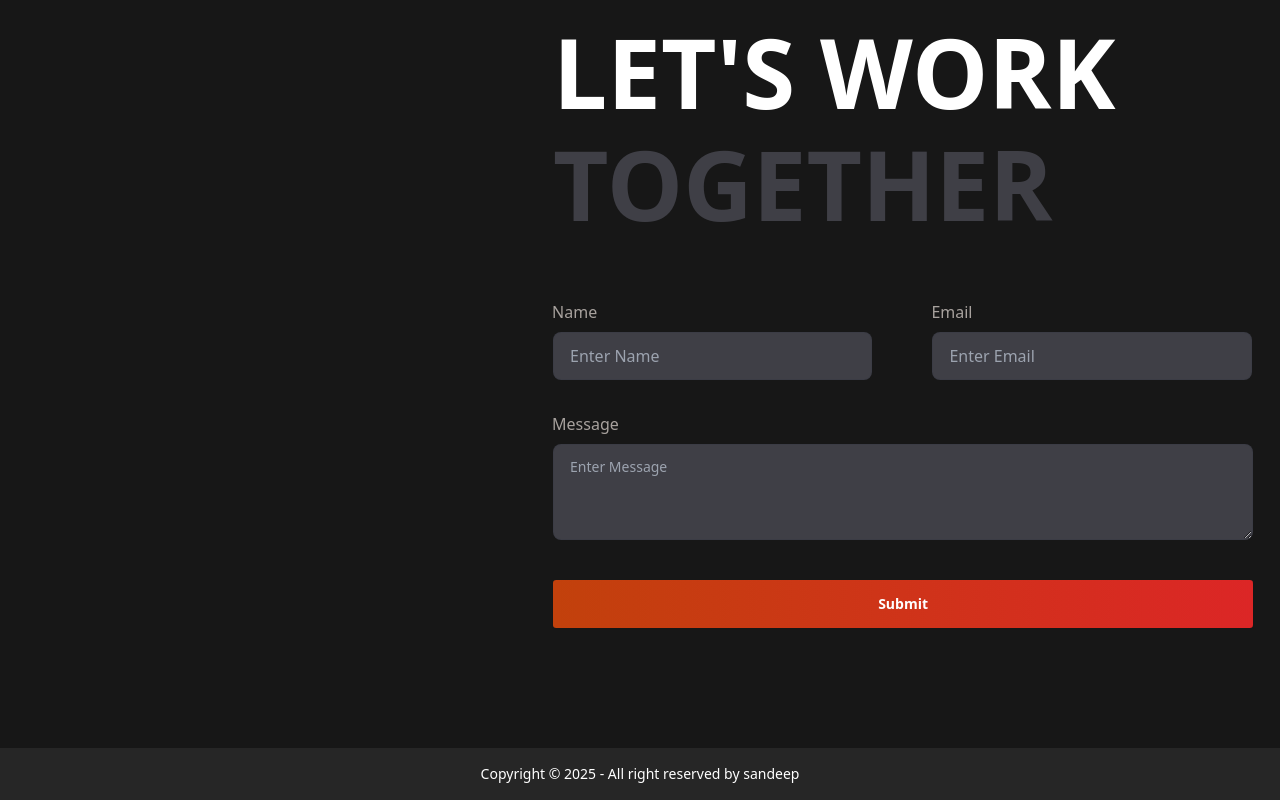
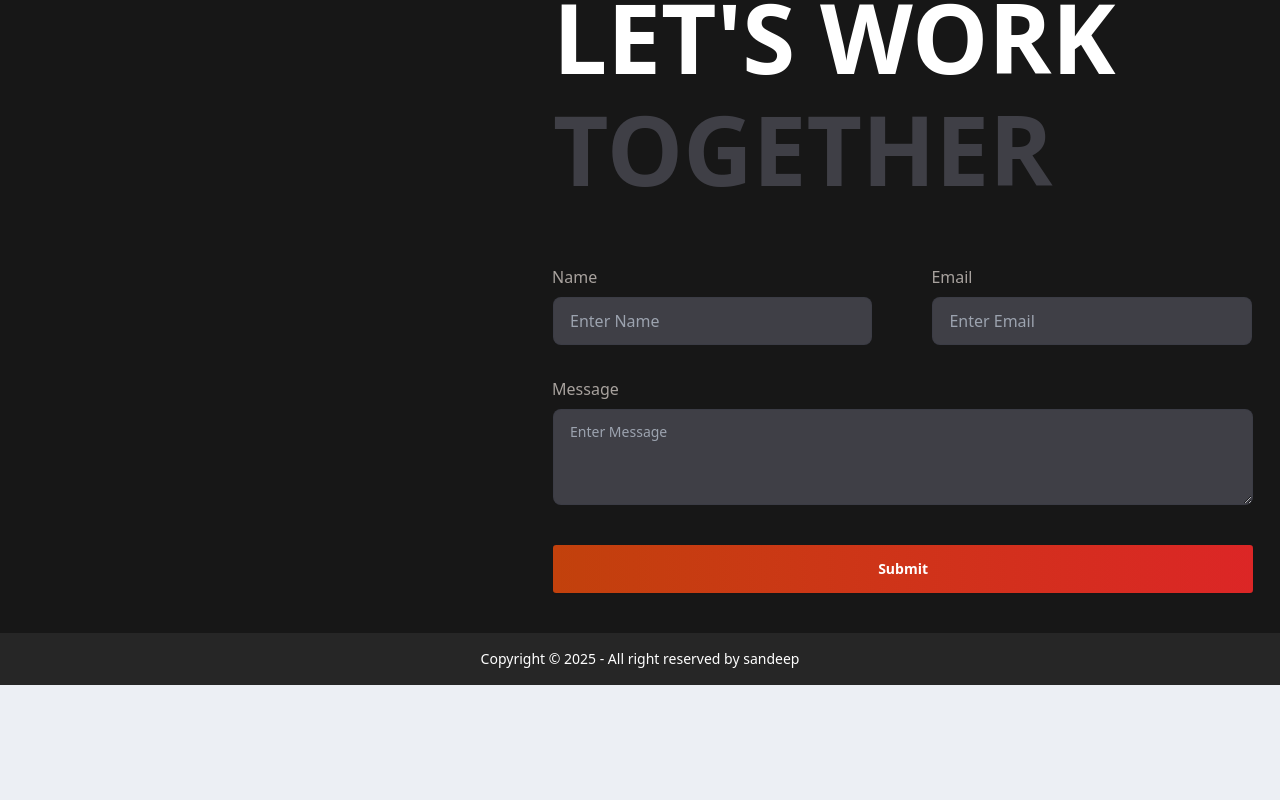
Before and after one commit to sandeep1555/portfolio-New, a React (Vite) app: page / in a window 1280 px wide. Shown: the part 4709-5509 px from the top of the page. After the commit the page ends 5394 px from the top, so only its background shows below. Built offline with nearby package versions, Linux system fonts and the light colour scheme.

Commit message:
changes done

```diff
--- a/src/components/Body.jsx
+++ b/src/components/Body.jsx
@@ -19,12 +19,12 @@ const Body = () => {
       {/* Main Content Wrapper */}
       <div className="md:flex w-full md:mt-[50px] flex flex-col justify-center items-center  ">
         {/* Fixed Profile Section */}
-        <div className="md:w-5/12 md:px-[100px] md:fixed  md:left-0 md:top-[68%] md:-translate-y-1/2">
+        <div className="md:w-5/12 md:px-[100px] md:fixed  md:left-0 md:top-[60%] md:-translate-y-1/2">
           <ProfileCard />
         </div>
 
         {/* Scrollable Home Section */}
-        <div className="md:w-7/12 w-full md:ml-[41%] md:overflow-y-hidden h-full ">
+        <div className="md:w-7/12 w-full md:ml-[41%]  h-full ">
           <Home />
           <Projects />
           <Skills />
--- a/src/components/Footer.jsx
+++ b/src/components/Footer.jsx
@@ -3,7 +3,7 @@ import React from 'react'
 const Footer = () => {
   return (
 
-    <footer className="footer footer-center text-base-content p-4 mt-[100px] bg-neutral-800">
+    <footer className="footer footer-center text-base-content p-4  mt-[20px] bg-neutral-800">
       <aside>
         <p className='text-white'>Copyright © {new Date().getFullYear()} - All right reserved by sandeep</p>
       </aside>
--- a/src/components/Home.jsx
+++ b/src/components/Home.jsx
@@ -16,7 +16,7 @@ const Home = () => {
   }
   const isInView = useInView(ref, { margin: "-100px" });
   return (
-    <motion.div variants={textVariants} animate={isInView ? "visible" : "hidden"} initail="hidden" id="home" ref={ref} className='md:mt-[-75px] md:pt-[20px]    px-6 mt-10 md:px-0  overflow-y-hidden'>
+    <motion.div variants={textVariants} animate={isInView ? "visible" : "hidden"} initail="hidden" id="home" ref={ref} className='md:mt-[-110px] md:pt-[20px]    px-6 mt-10 md:px-0  overflow-y-hidden'>
       <div className="mt-10">
         <h4 className="md:text-8xl text-6xl font-bold uppercase pb-4 text-white ">Frontend</h4>
         <h4 className="md:text-8xl text-6xl font-bold uppercase text-zinc-700 ">Developer</h4>
```
